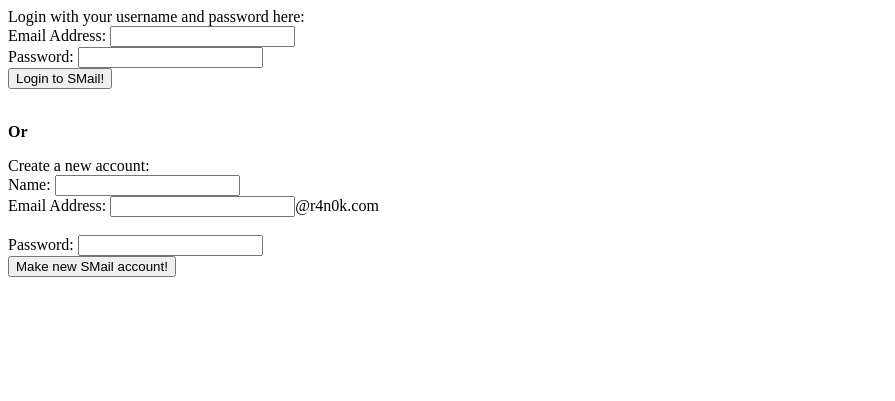
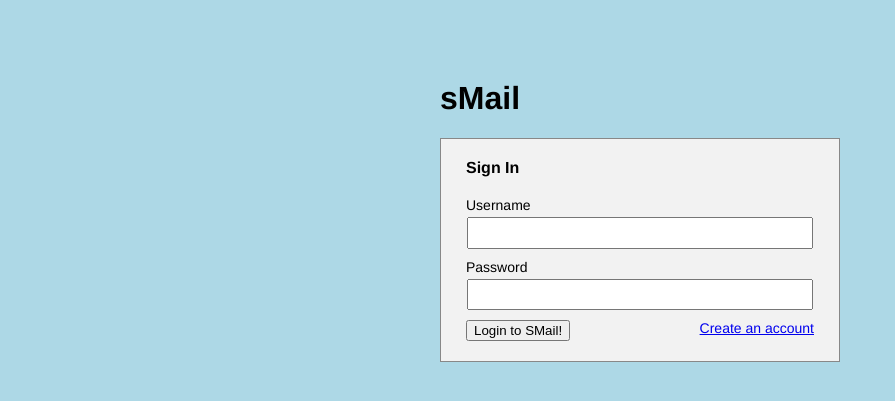
Before and after one commit to ranok/saferemail, a PHP site: page /login.php in a window 1280 px wide. Shown: the top 401 px of the page, without its empty margins (0-895 px from the left). Run offline with PHP 8.4, Linux system fonts and the light colour scheme.

Commit message:
Made login and account creation pages pretty.

```diff
--- a/login.php
+++ b/login.php
@@ -22,31 +22,55 @@ if (isset($_SESSION['user']))
 
       }
     </script>
+    <link href="smail.css" rel="stylesheet" type="text/css">
 
     <title>SecureMail Login/Sign Up</title>
   </head>
   <body onLoad="smailOnLoad()">
+    <div id="login_container">
+      <h1>sMail</h1>
+      <div id="login">
+        <h3>Sign In</h3>
+        <form method="post" action="#" onSubmit="return false;">
 
-    <div id="login">
-      Login with your username and password here:
-    <form method="post" id="keyform" action="#" onSubmit="return false;">
-      Email Address: <input type="text" name="email" value="" id="loginemail" /><br />
-      Password: <input type="password" name="password" id="loginpassword" /><br />
-      <button onClick="login()">Login to SMail!</button>
-    </form>
+          <div class="field_label">Username</div>
+          <input type="text" name="email" value="" id="loginemail" /><br />
+
+          <div class="field_label">Password</div>
+          <input type="password" name="password" id="loginpassword" /><br />
+
+          <div class="field_label">
+
+            <button onClick="login()">Login to SMail!</button>
+
+            <div style="float:right">
+              <a href="javascript:createAccount('login', 'create');">Create an account</a>
+            </div>
+
+          </div>
+        </form>
+      </div>
+      <div id="create" style="display:none">
+        <h3>Create an account</h3>
+        <form method="post" action="#" onSubmit="return false;">
+
+          <div class="field_label">Name</div>
+          <input type="text" name="name" value="" id="createname"/><br />
+
+          <div class="field_label">Username</div>
+          <input type="text" name="email" value="" id="createemail" onchange="validateSmailEmail()"/>
+
+          @<?php print SMAIL_DOMAIN;?>
+          <div id="createemailcheck"></div><br />
+
+          <div class="field_label">Password</div>
+          <input type="password" name="password" id="createpassword" /><br />
+
+          <button onClick="createUser()">Make new SMail account!</button>
+
+        </form>
+      </div>
     </div>
-    <br />
-    <p style="font-weight: bold;">Or</p>
-    <div id="create">
-      Create a new account:
-    <form method="post" id="keyform" action="#" onSubmit="return false;">
-      Name: <input type="text" name="name" value="" id="createname"/><br />
-      Email Address: <input type="text" name="email" value="" id="createemail" onchange="validateSmailEmail()"/>@<?php print SMAIL_DOMAIN;?> <div id="createemailcheck"></div><br />
-      Password: <input type="password" name="password" id="createpassword" /><br />
-      <button onClick="createUser()">Make new SMail account!</button>
-    </form>
-    </div>
-
   </body>
 
 </html>
--- a/smail.css
+++ b/smail.css
@@ -6,3 +6,49 @@ body {
     width: 75%;
     border: 1px dashed black;
 }
+
+#login_container {
+	font-family: helvetica;
+	margin: 80px auto;
+	width: 400px;
+}
+
+#login_container #login {
+	background: #f2f2f2;
+	border: 1px solid #888;
+	padding: 20px 0px;
+	font-size: 14px;
+}
+
+#login_container #create {
+	background: #f2f2f2;
+	border: 1px solid #888;
+	padding: 20px 0px;
+	font-size: 14px;
+}
+
+#login_container h3 {
+	font-size: 16px;
+	padding: 0px;
+	margin: 0px 0 20px 25px;
+}
+
+.field_label {
+	width: auto;
+	padding: 0;
+	text-align:left;
+	margin: 0px 25px 0px 25px;
+}
+
+form {
+	text-align: center;
+	margin: 0;
+	padding: 0;
+}
+
+input {
+	font-size: 14px;
+	width: 85%;
+	height: 1.8em;
+	margin: 4px 0 10px 0;
+}
--- a/smail.js
+++ b/smail.js
@@ -235,3 +235,20 @@ function login()
 		    }
 	    });
 }
+
+function createAccount(login_id, create_id) {
+	hideDiv(login_id);
+	showDiv(create_id);
+}
+
+function hideDiv(devid) {
+	if (document.getElementById) { // DOM3 = IE5, NS6
+		document.getElementById(devid).style.display = 'none';
+	}
+}
+
+function showDiv(devid) {
+	if (document.getElementById) { // DOM3 = IE5, NS6
+		document.getElementById(devid).style.display = 'block';
+	}
+}
```
